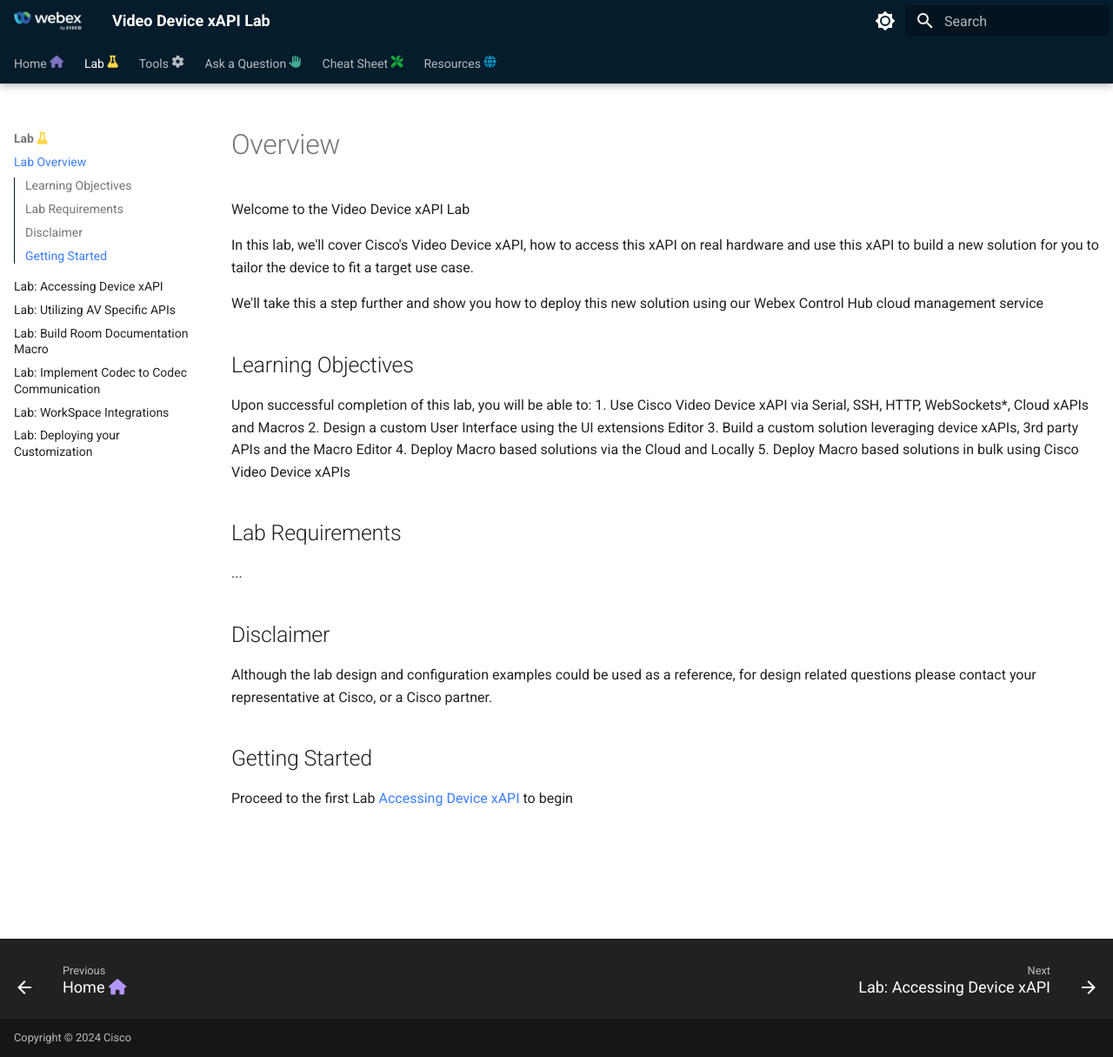
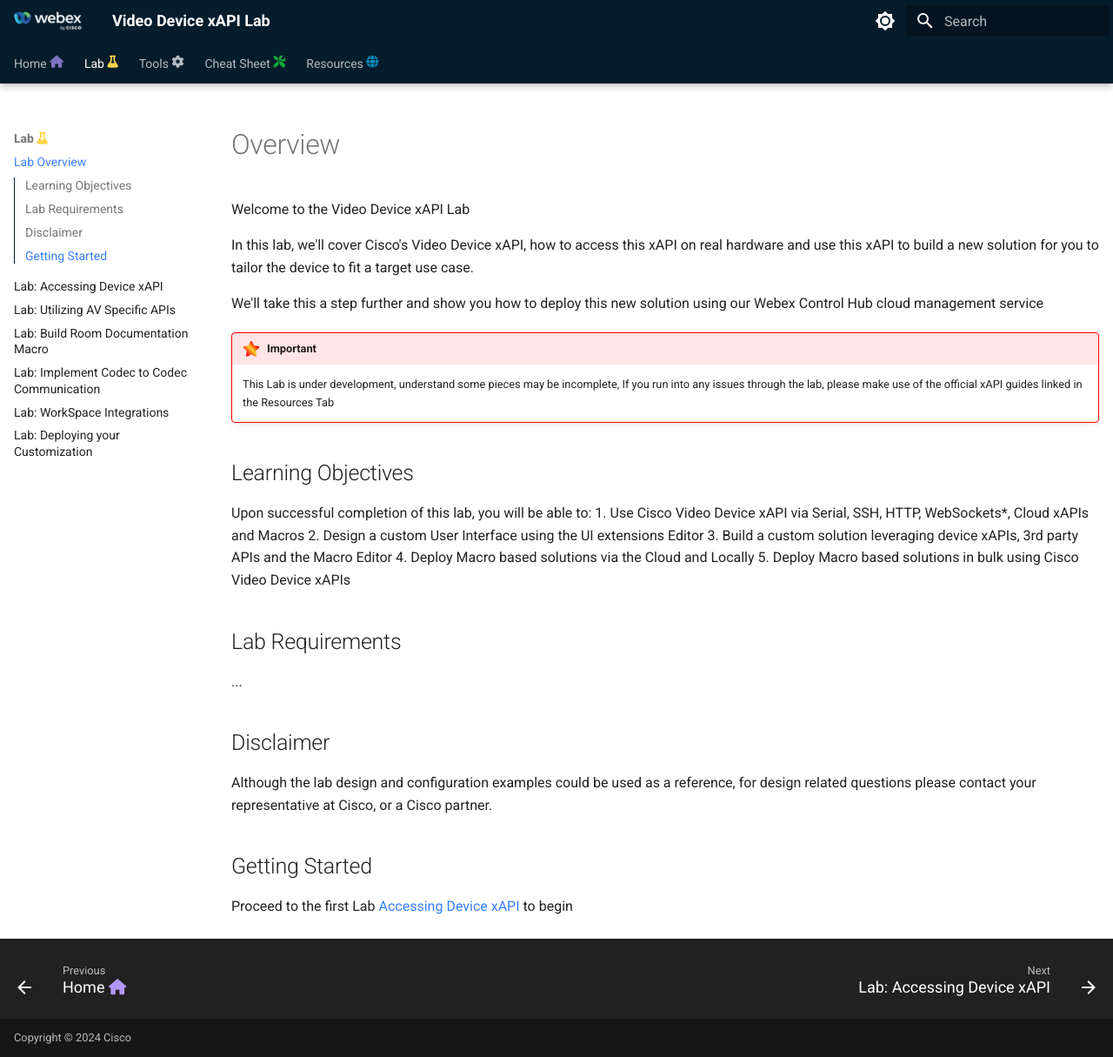
Before and after one commit to ctg-tme/Video-Device-xAPI-Lab, an MkDocs documentation site: the page built from docs/overview.md, in a window 1280 px wide and 1215 px high. Shown: the whole window at 87% size. Built offline with MkDocs 1.6.1 and Material for MkDocs 9.7.7, drawn with Linux system fonts in a browser that asks for light colours.

Commit message:
Remove Slido Section

```diff
--- a/docs/overview.md
+++ b/docs/overview.md
@@ -5,6 +5,10 @@
 In this lab, we'll cover Cisco's Video Device xAPI, how to access this xAPI on real hardware and use this xAPI to build a new solution for you to tailor the device to fit a target use case.
 
 We'll take this a step further and show you how to deploy this new solution using our Webex Control Hub cloud management service
+
+!!! important
+
+    This Lab is under development, understand some pieces may be incomplete, If you run into any issues through the lab, please make use of the official xAPI guides linked in the Resources Tab
 
 ## Learning Objectives
 
--- a/mkdocs.yml
+++ b/mkdocs.yml
@@ -98,7 +98,7 @@
       - Lab&colon; Deploying your Customization: wx1_1451_part_4.md
       # - Conclusion: conclusion.md
   - Tools&nbsp<i class="fa-solid fa-gear"></i>: tools.md
-  - Ask a Question&nbsp<i class="fa-solid fa-hand" style="color:#63E6BE;"></i>: slido-QA-iFrame.md
+  # - Ask a Question&nbsp<i class="fa-solid fa-hand" style="color:#63E6BE;"></i>: slido-QA-iFrame.md
   - Cheat Sheet&nbsp<i class="fa-solid fa-screwdriver-wrench" style="color:#1eeb40;"></i>:
       - CheatSheet: cheatsheet.md
       - Challenge Answers: challengeAnswers.md
```
